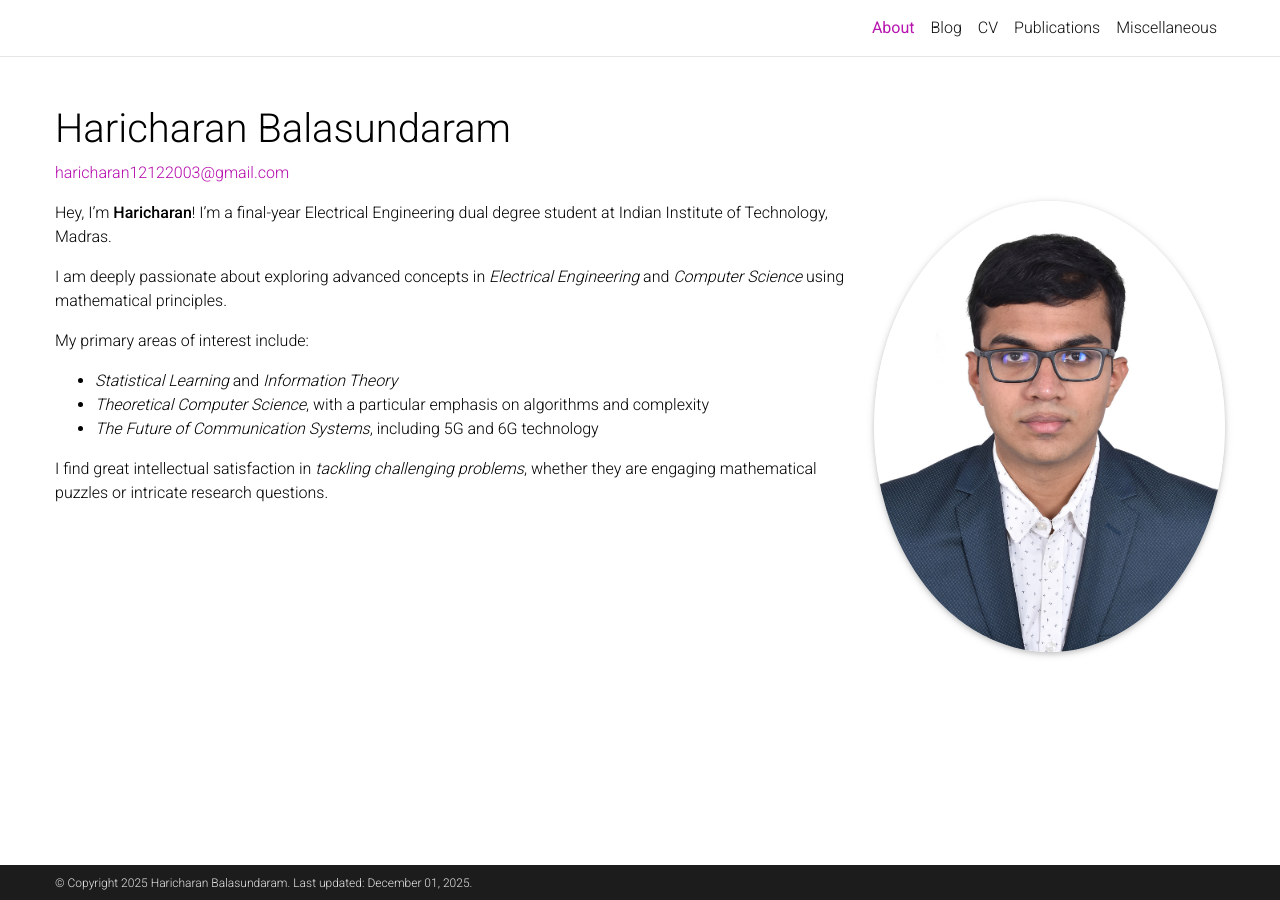
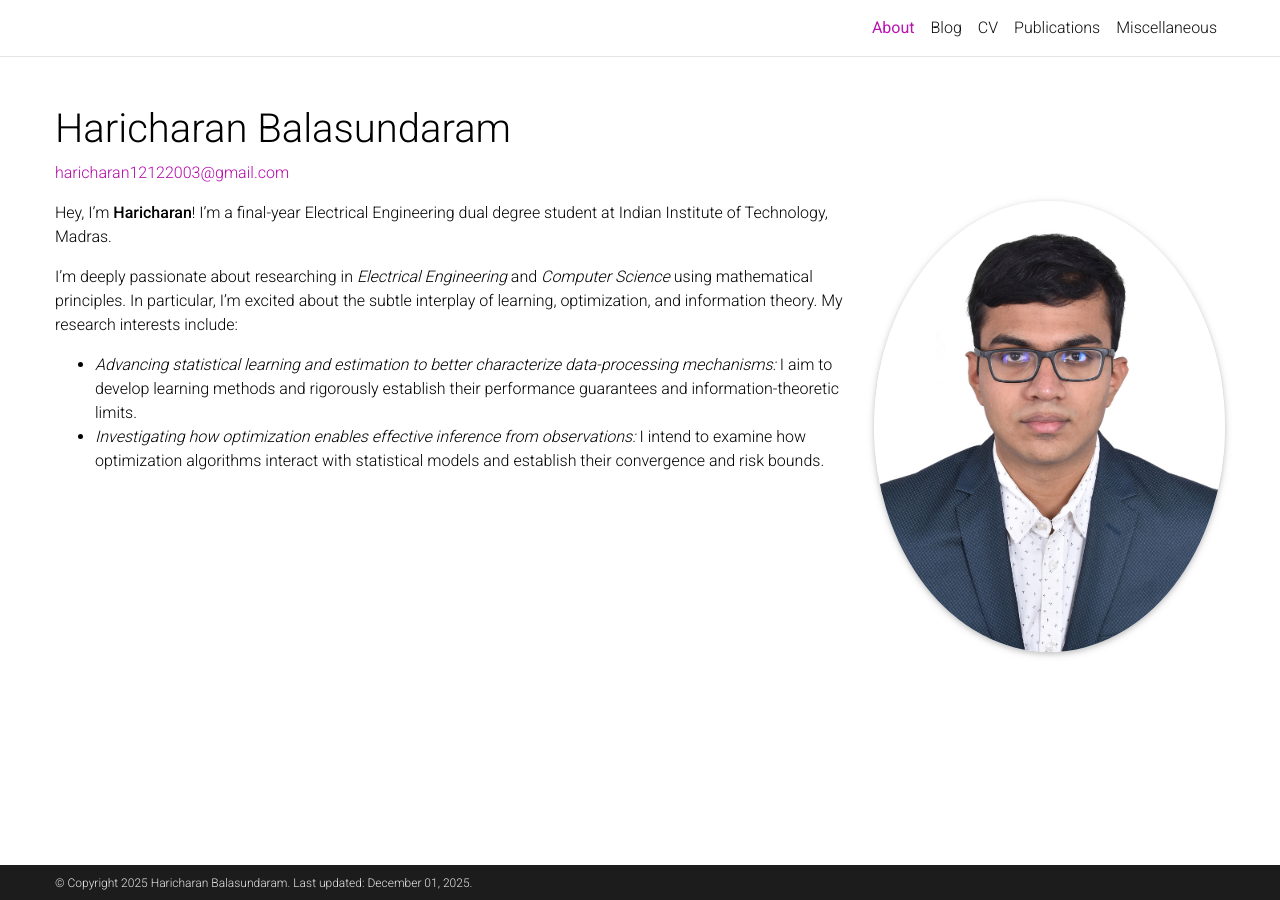
Before and after one commit to Haricharan1212/Haricharan1212.github.io, a Jekyll site: the page built from _pages/about.md, in a window 1280 px wide. Built offline with Jekyll 4.4.1, drawn with Linux system fonts in a browser that asks for light colours; full-size pictures stand in for the smaller copies a plugin makes; comment, search, counter and statistics services are not loaded; a style sheet for code colours, icons or effects is not loaded.

Commit message:
Updated homepage

```diff
--- a/_pages/about.md
+++ b/_pages/about.md
@@ -18,12 +18,7 @@ social: false  # includes social icons at the bottom of the page
 
 Hey, I'm **Haricharan**! I'm a final-year Electrical Engineering dual degree student at Indian Institute of Technology, Madras.
 
-I am deeply passionate about exploring advanced concepts in *Electrical Engineering* and *Computer Science* using mathematical principles.
+I'm deeply passionate about researching in *Electrical Engineering* and *Computer Science* using mathematical principles. In particular, I'm excited about the subtle interplay of learning, optimization, and information theory. My research interests include:
 
-My primary areas of interest include:
-
-- *Statistical Learning* and *Information Theory*
-- *Theoretical Computer Science*, with a particular emphasis on algorithms and complexity
-- *The Future of Communication Systems*, including 5G and 6G technology
-
-I find great intellectual satisfaction in *tackling challenging problems*, whether they are engaging mathematical puzzles or intricate research questions.
+- *Advancing statistical learning and estimation to better characterize data-processing mechanisms:* I aim to develop learning methods and rigorously establish their performance guarantees and information-theoretic limits.
+- *Investigating how optimization enables effective inference from observations:* I intend to examine how optimization algorithms interact with statistical models and establish their convergence and risk bounds.
```
